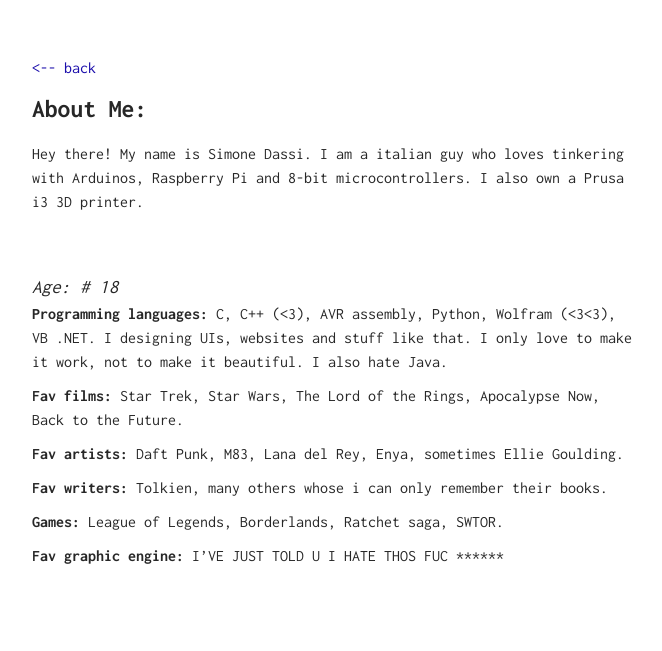
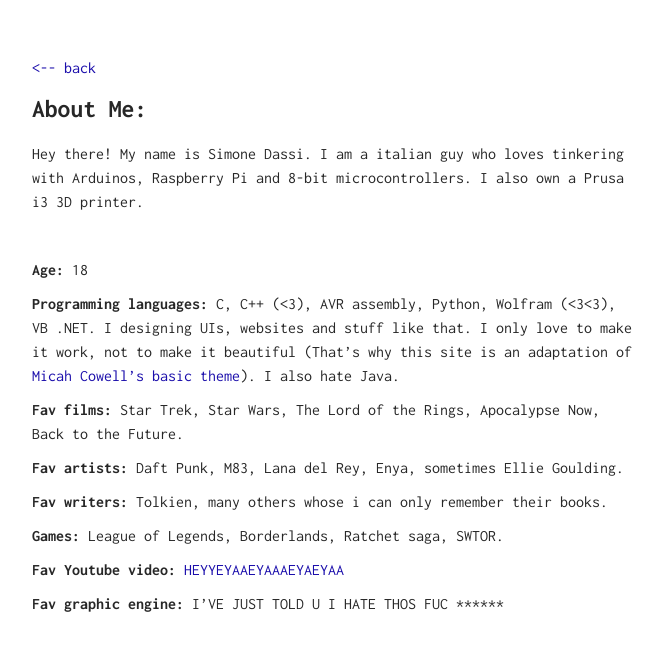
Before and after one commit to SimoDax/simodax.github.io, a Jekyll site: the page built from me/index.md, in a window 1280 px wide. Shown: the top 651 px of the page, without its empty margins (308-970 px from the left). Built offline with Jekyll 4.4.1, drawn with Linux system fonts in a browser that asks for light colours.

Commit message:
Updated index.md

```diff
--- a/me/index.md
+++ b/me/index.md
@@ -7,9 +7,9 @@
 
 <br />
 
-# Age: # 18
+**Age:** 18
 
-**Programming languages:** C, C++ (<3), AVR assembly, Python, Wolfram (<3<3), VB .NET. I designing UIs, websites and stuff like that. I only love to make it work, not to make it beautiful. I also hate Java.
+**Programming languages:** C, C++ (<3), AVR assembly, Python, Wolfram (<3<3), VB .NET. I designing UIs, websites and stuff like that. I only love to make it work, not to make it beautiful (That's why this site is an adaptation of [Micah Cowell's basic theme](https://github.com/getmicah/getmicah.github.io)). I also hate Java.
 
 **Fav films:** Star Trek, Star Wars, The Lord of the Rings, Apocalypse Now, Back to the Future.
 
@@ -19,4 +19,6 @@
 
 **Games:** League of Legends, Borderlands, Ratchet saga, SWTOR.
 
+**Fav Youtube video:** [HEYYEYAAEYAAAEYAEYAA](https://www.youtube.com/watch?v=ZZ5LpwO-An4)
+
 **Fav graphic engine:** I'VE JUST TOLD U I HATE THOS FUC \*\*\*\*\*\*
```
